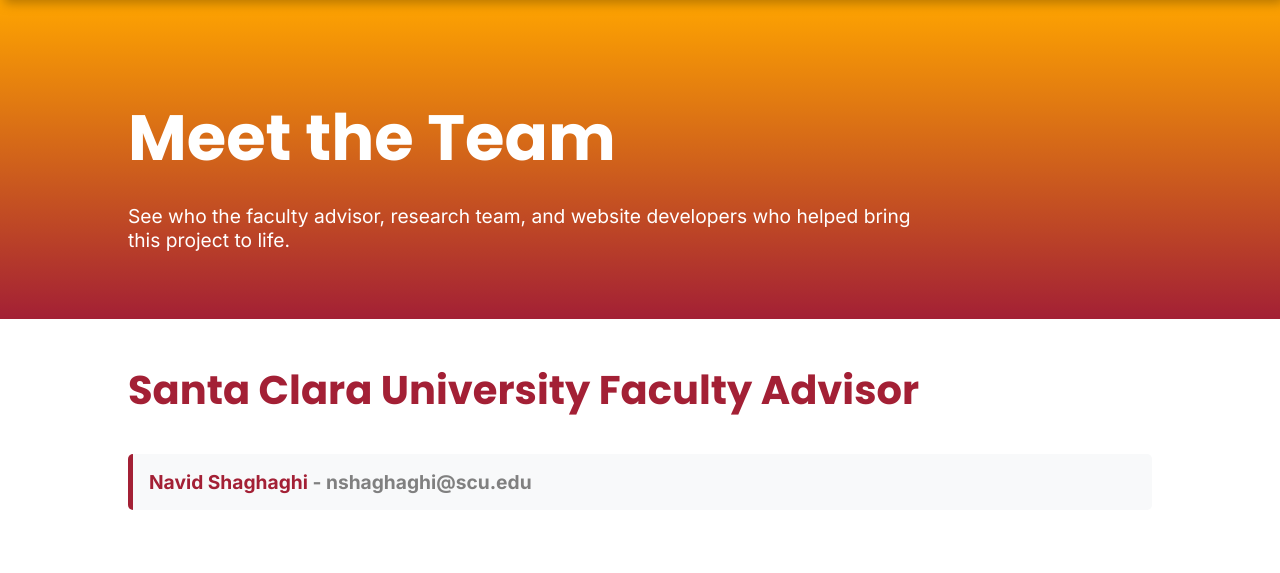
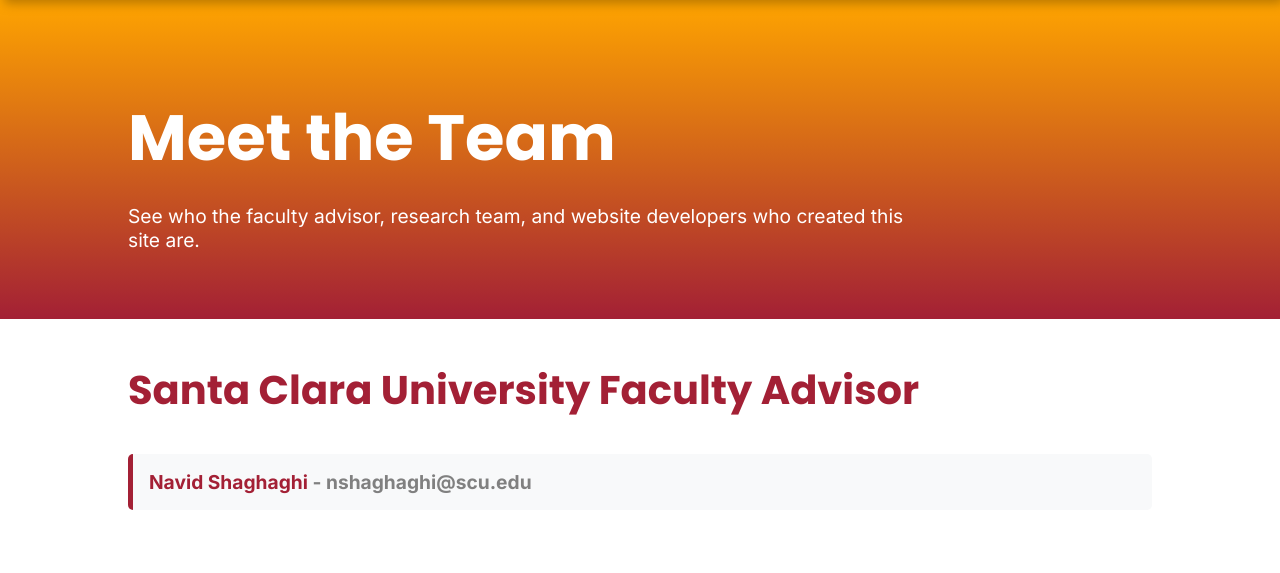
Before and after one commit to xingchen33/MoM_Website, a PHP site: page /team.php in a window 1280 px wide. Shown: the part 185-758 px from the top of the page. Run offline with PHP 8.4, Linux system fonts and the light colour scheme.

Commit message:
Updated team page
Changed phrasing on team page

```diff
--- a/grouproject/team.php
+++ b/grouproject/team.php
@@ -131,7 +131,7 @@
 			<h1>Meet the Team</h1>
 			<p>
 				See who the faculty advisor, research team, and website developers
-				who helped bring this project to life.
+				who created this site are.
 			</p>
 		</div>
 
```
